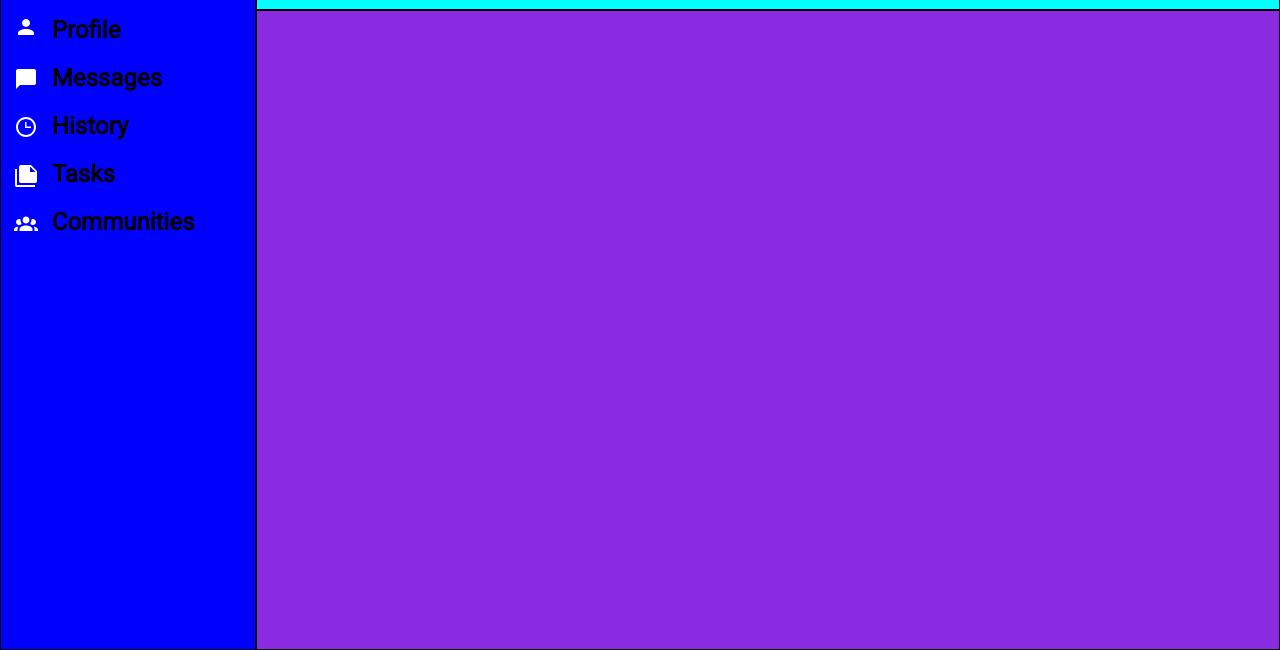
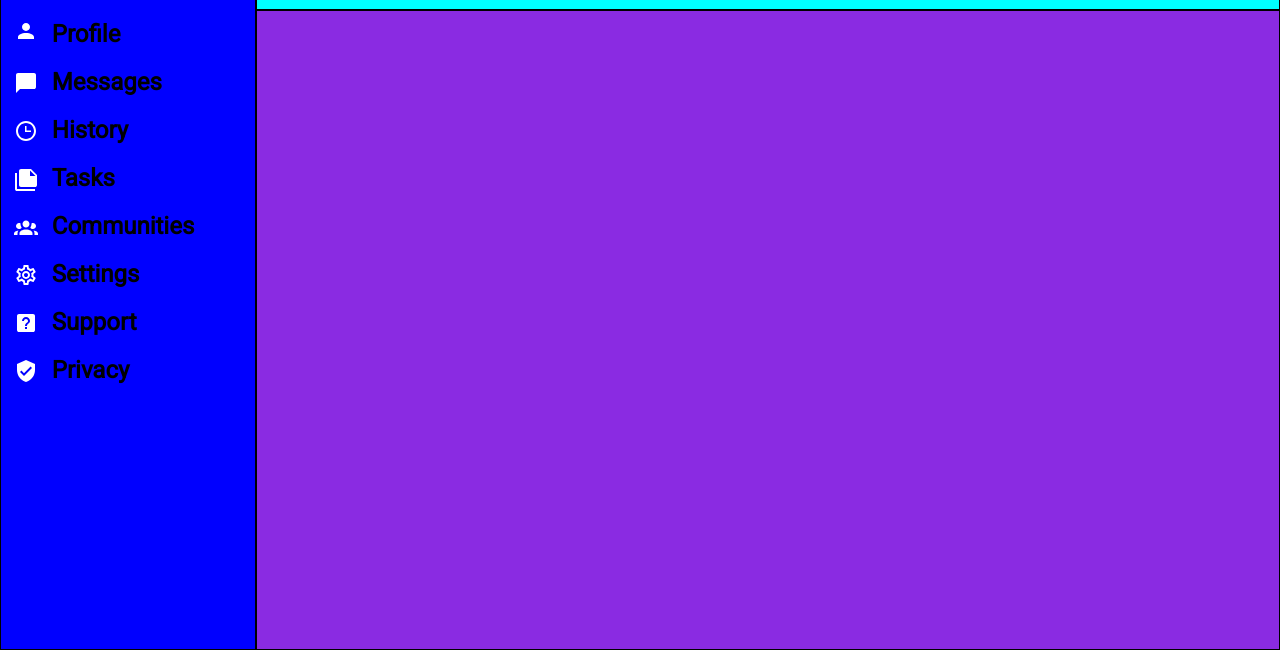
Before and after one commit to gcerv93/admin-dashboard, a plain HTML site: page index.html in a window 1280 px wide. Shown: the part 150-800 px from the top of the page. Drawn offline with Linux system fonts and the light colour scheme.

Commit message:
finish sidebar layout

```diff
--- a/index.html
+++ b/index.html
@@ -37,6 +37,19 @@
           <p>Communities</p>
         </div>
       </div>
+
+      <div class="bottom-list">
+        <div>
+          <img src="./images/settings.svg" alt="settings">
+          <img src="./images/support.svg" alt="support">
+          <img src="./images/privacy.svg" alt="privacy">
+        </div>
+        <div>
+          <p>Settings</p>
+          <p>Support</p>
+          <p>Privacy</p>
+        </div>
+      </div>
     </div>
 
     <div class="header"></div>
--- a/styles/styles.css
+++ b/styles/styles.css
@@ -371,11 +371,12 @@ html, body {
   grid-row: 1 / -1;
 
   display: grid;
-  grid-template-rows: 1fr 10fr;
+  grid-template-rows: 1fr 10fr 15fr;
 }
 
 .sidebar-header p {
   margin: 0;
+  padding-bottom: 2rem;
   font-size: 2.3rem;
   font-weight: bold;
 }
@@ -391,22 +392,37 @@ html, body {
   justify-self: center;
 }
 
-.top-list {
+.top-list, .bottom-list {
   display: grid;
   grid-template-columns: 1fr 4fr;
 }
 
-.top-list>div {
-  display: grid;
-  grid-template-rows: repeat(10, 3rem);
+.top-list {
+  grid-template-rows: repeat(6, 3rem);
 }
 
-.top-list img {
+.bottom-list {
+  grid-template-rows: repeat(3, 3rem);
+}
+
+.top-list div, .bottom-list div{
+  display: grid;
+}
+
+.top-list div {
+  grid-template-rows: repeat(6, 3rem);
+}
+
+.bottom-list div {
+  grid-template-rows: repeat(3, 3rem);
+}
+
+.top-list img, .bottom-list img {
   justify-self: center;
   padding-top: 1.6rem;
 }
 
-.top-list p {
+.top-list p, .bottom-list p {
   font-size: 1.5rem;
   font-weight: 700;
 }
```
